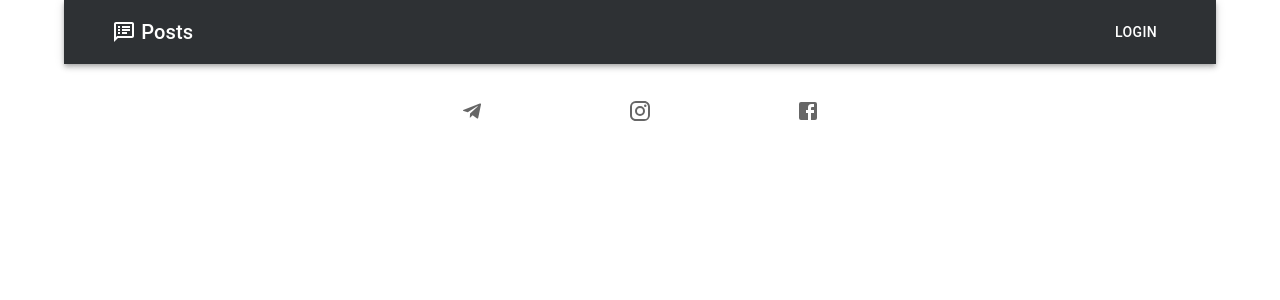
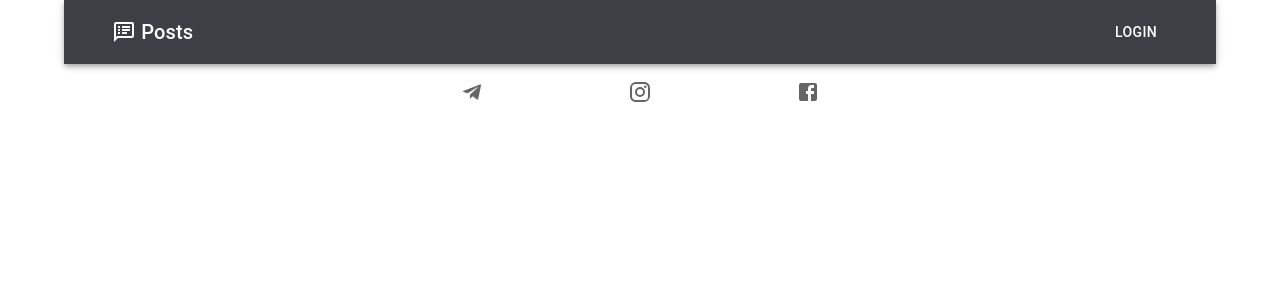
Before and after one commit to thanos-web/post, a React (Create React App) app: page / in a window 1280 px wide. Shown: the top 300 px of the page. Built offline with nearby package versions, Linux system fonts and the light colour scheme; the HTML template or start-up script is replaced by a standard one.

Commit message:
вносит изменения в Footer

```diff
--- a/src/сomponents/app-header/style.module.css
+++ b/src/сomponents/app-header/style.module.css
@@ -1,5 +1,5 @@
 .header header{
-    background: #2e3134;
+    background: #3c3f43;
     color: #fff;
     position: relative;
   }
--- a/src/сomponents/footer/style.module.css
+++ b/src/сomponents/footer/style.module.css
@@ -1,5 +1,4 @@
 .footer {
-    background: #2e3134;
-    color: #fff;
-    padding: 40px 10px;
-  }
+  background-color: #2a302b;
+  width: 100%
+}
```
Also changed, not shown: src/сomponents/footer/index.jsx (line endings or trailing spaces).
